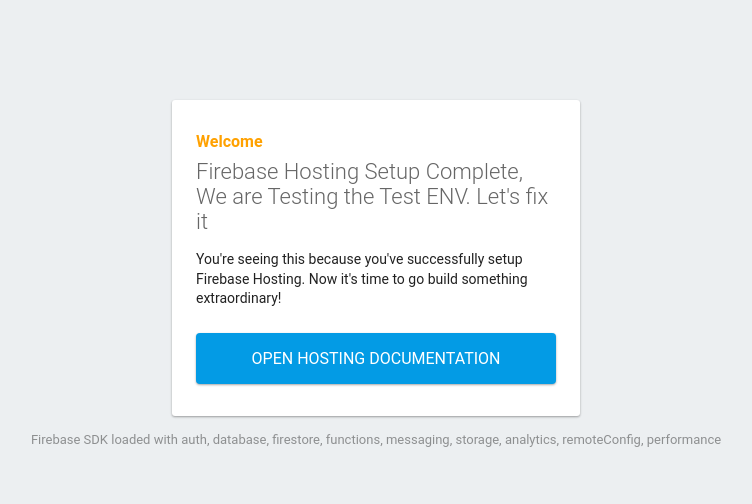
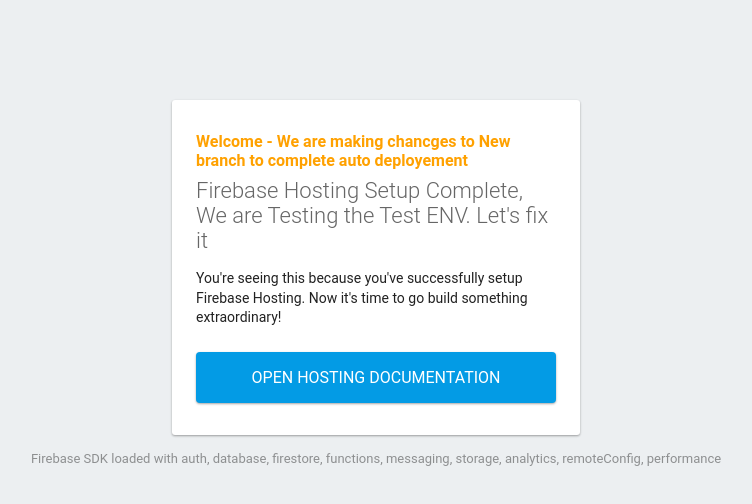
Before and after one commit to akshaybhatia12/firebase-new-test, a plain HTML site: page public/index.html in a window 1280 px wide. Shown: the whole page, without its empty margins (264-1016 px from the left). Drawn offline with Linux system fonts and the light colour scheme; some packages are replaced by stand-ins of ours.

Commit message:
Update index.html

```diff
--- a/public/index.html
+++ b/public/index.html
@@ -40,7 +40,7 @@
   </head>
   <body>
     <div id="message">
-      <h2>Welcome</h2>
+      <h2>Welcome - We are making chancges to New branch to complete auto deployement </h2>
       <h1>Firebase Hosting Setup Complete, We are Testing the Test ENV. Let's fix it</h1>
       <p>You're seeing this because you've successfully setup Firebase Hosting. Now it's time to go build something extraordinary!</p>
       <a target="_blank" href="https://firebase.google.com/docs/hosting/">Open Hosting Documentation</a>
```
